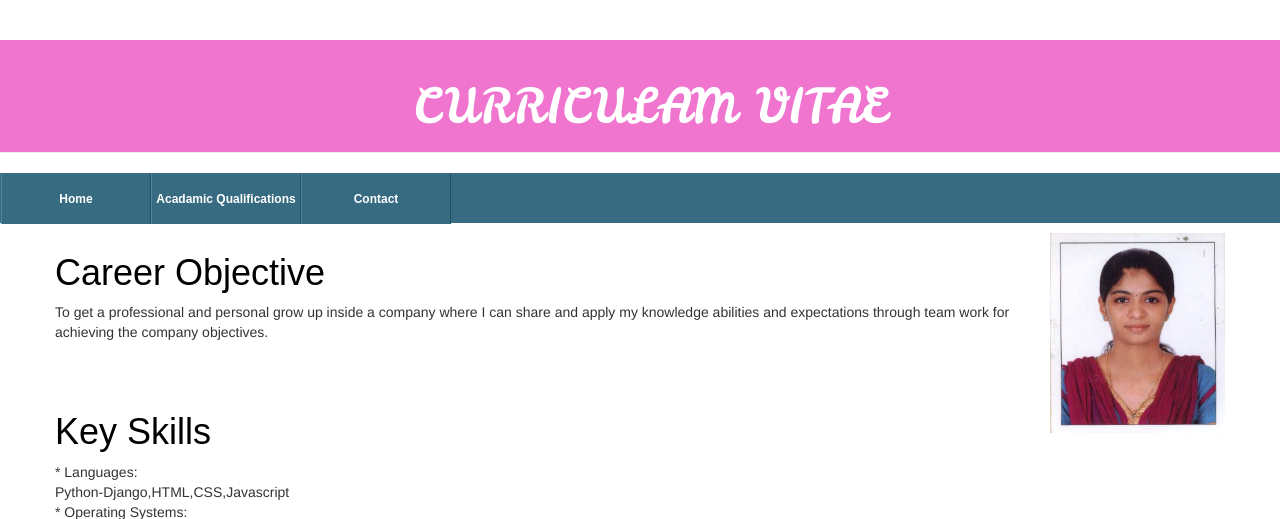
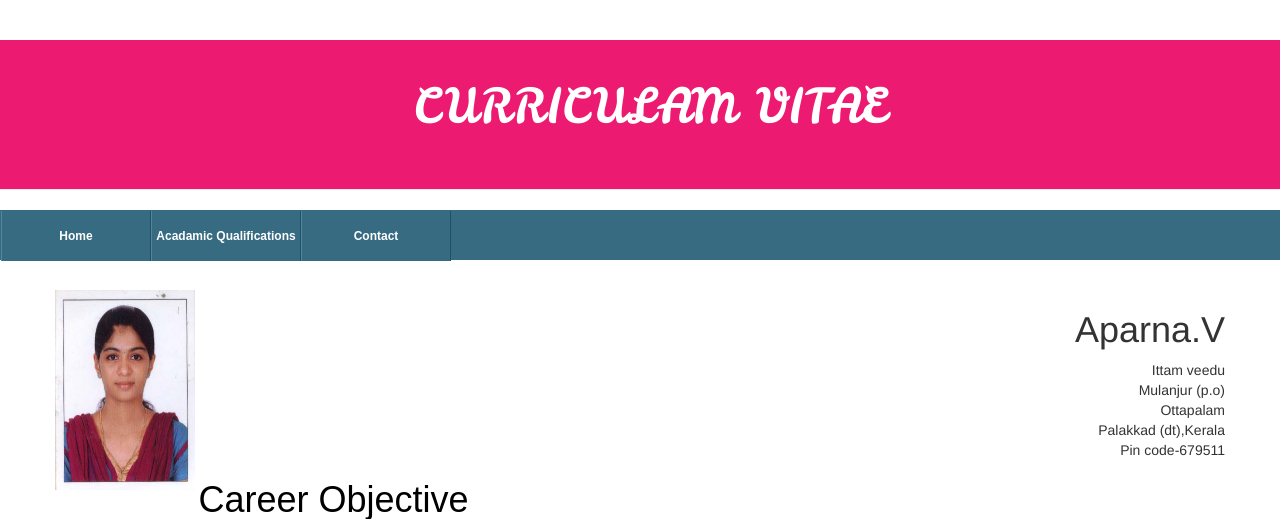
Before and after one commit to AparnaBalagopal/resume-blog, a Django app: page / in a window 1280 px wide. Shown: the top 519 px of the page. Run offline with Django 3.2, Linux system fonts and the light colour scheme; data comes from the database, SQL or seed files in the repository; both versions use the stored data as it was after the commit; parts of the project's set-up code (start-up, migrations or seed data) failed here and were passed over; some libraries are stand-ins or nearby versions.

Commit message:
changes made in first page

```diff
--- a/biodata/static/css/biodata.css
+++ b/biodata/static/css/biodata.css
@@ -4,10 +4,13 @@ h1 a {
 }
 body {
     padding-left: 0px;
+
 }
 .page-header {
-    background-color: #F075CF;
+	height: 150px;
+    background-color: #ED1A72;
     margin-top: 0;
+
     padding: 20px 20px 20px 40px;
 }
 
--- a/biodata/templates/biodata/bca.html
+++ b/biodata/templates/biodata/bca.html
@@ -3,7 +3,7 @@
 
 {% block content %}
 <div class="bca">
-<center><h1><br><br><font size="50"> Bachelor of COMPUTER APPLICATIONS</h1><br>
+<center><h1><br><br><font size="50"> BCA</h1><br>
 <img src="{% static "biodata/bca.jpg" %}" style="width: 50%; height: 130%;"/><br><br><br><br>
 <img src="{% static "biodata/Provisional.jpg" %}" style="width: 80%; height: 80%;"/></center>
 </div>
--- a/biodata/templates/biodata/first_page.html
+++ b/biodata/templates/biodata/first_page.html
@@ -2,7 +2,8 @@
 {% load staticfiles %}
 
 {% block content %}
-    <br><br><br><img src="{% static "biodata/PIC.jpg" %}" style="width: 15%; height: 25%; " align="right" />
+    <br><br><br><br><img src="{% static "biodata/PIC.jpg" %}" style="width: 12%; height: 25%; " align="left" />  <h1 align="right">Aparna.V</h1><p align="right">Ittam veedu <br>Mulanjur (p.o) <br>Ottapalam<br>Palakkad (dt),Kerala<br>Pin code-679511</p>
+
     {% for post in posts %}
 
         <div class="post">
```
Also changed, not shown: db.sqlite3.
